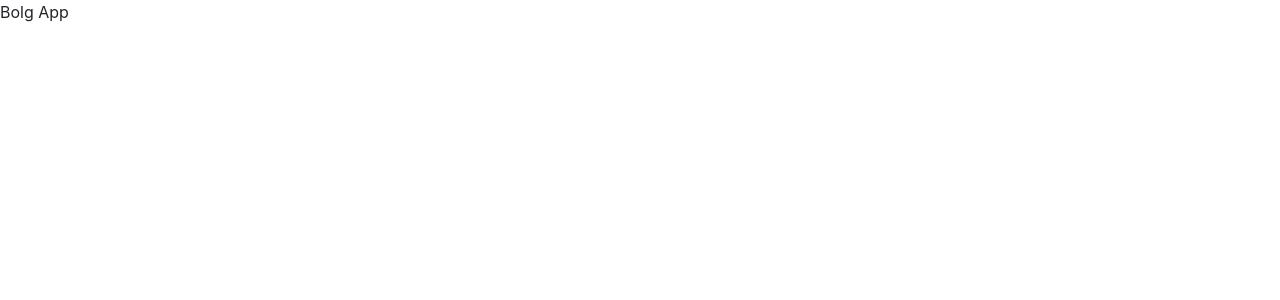
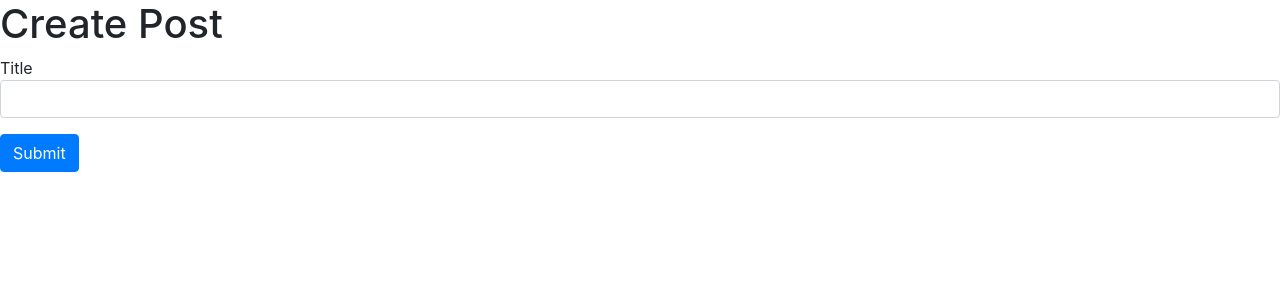
Before and after one commit to hemant-soni-vst-au4/microservice, a React (Create React App) app in the folder client/: page / in a window 1280 px wide. Shown: the top 300 px of the page. Built offline with nearby package versions, Linux system fonts and the light colour scheme.

Commit message:
NEW: post create component

```diff
--- a/client/src/App.js
+++ b/client/src/App.js
@@ -1,8 +1,12 @@
-import React from 'react'
+import React from 'react';
+import PostCreate from './PostCreate';
 
 function App() {
   return (
-    <div>Bolg App</div>
+    <div>
+        <h1>Create Post</h1>
+        <PostCreate />
+    </div>
   )
 }
 
--- /dev/null
+++ b/client/src/PostCreate.js
@@ -0,0 +1,18 @@
+import React from 'react'
+
+function PostCreate() {
+  return (
+    <div>
+        <form>
+            <div className="form-group">
+                <lable>Title</lable>
+                <input className="form-control" />
+
+            </div>
+            <button className="btn btn-primary">Submit</button>
+        </form>
+    </div>
+  )
+}
+
+export default PostCreate
```
